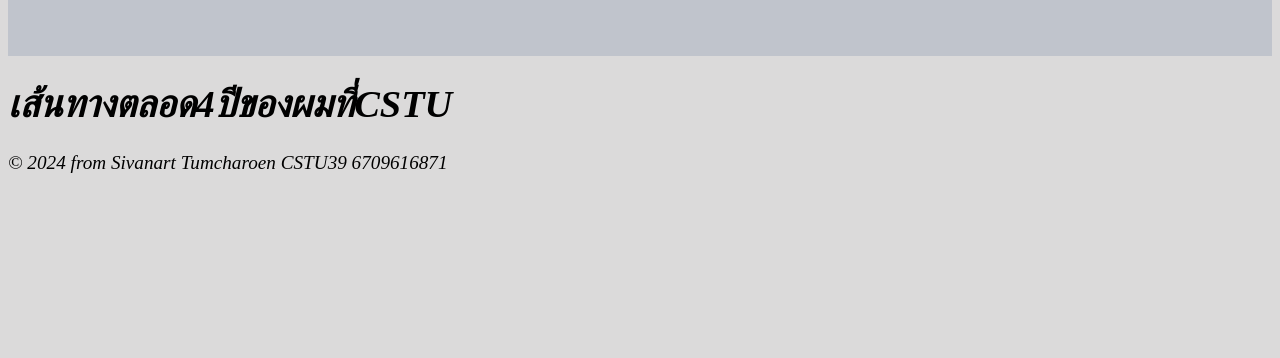
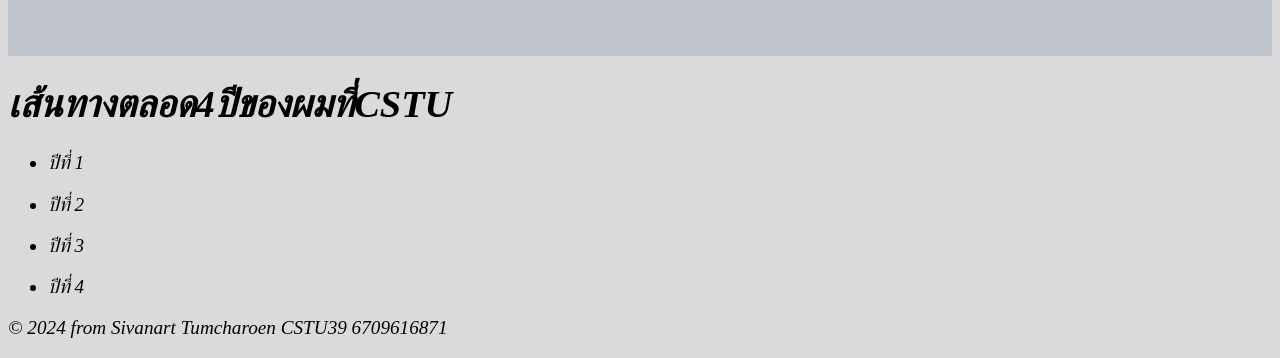
Before and after one commit to Sivanart-Tumcharoen/6709616871_MyCSTUStory, a plain HTML site: page myjourney.html in a window 1280 px wide. Shown: the part 655-1013 px from the top of the page. Before the commit the page ends 849 px from the top, so only its background shows below. Drawn offline with Linux system fonts and the light colour scheme.

Commit message:
add first detail

```diff
--- a/myjourney.html
+++ b/myjourney.html
@@ -26,6 +26,32 @@
         <h1>
             เส้นทางตลอด4ปีของผมที่CSTU
         </h1>
+        <p>
+            <ul>
+                <li>ปีที่ 1</li>
+            </ul>
+                <p>
+
+                </p>
+            <ul>
+                <li>ปีที่ 2</li>
+            </ul>
+                <p>
+
+                </p>
+            <ul>
+                <li>ปีที่ 3</li>
+            </ul>
+                <p>
+
+                </p>
+            <ul>
+                <li>ปีที่ 4</li>
+            </ul>
+                <p>
+
+                </p>
+        </p>
 
 
         <footer>
```
